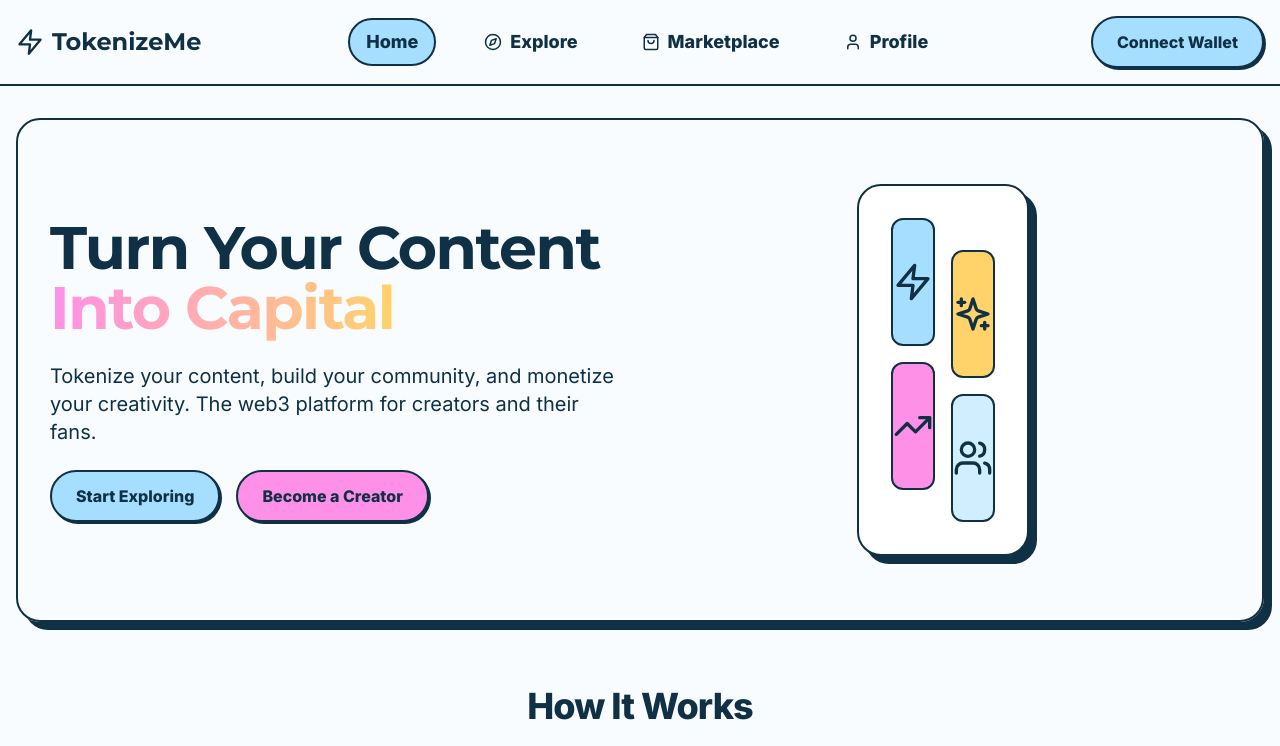
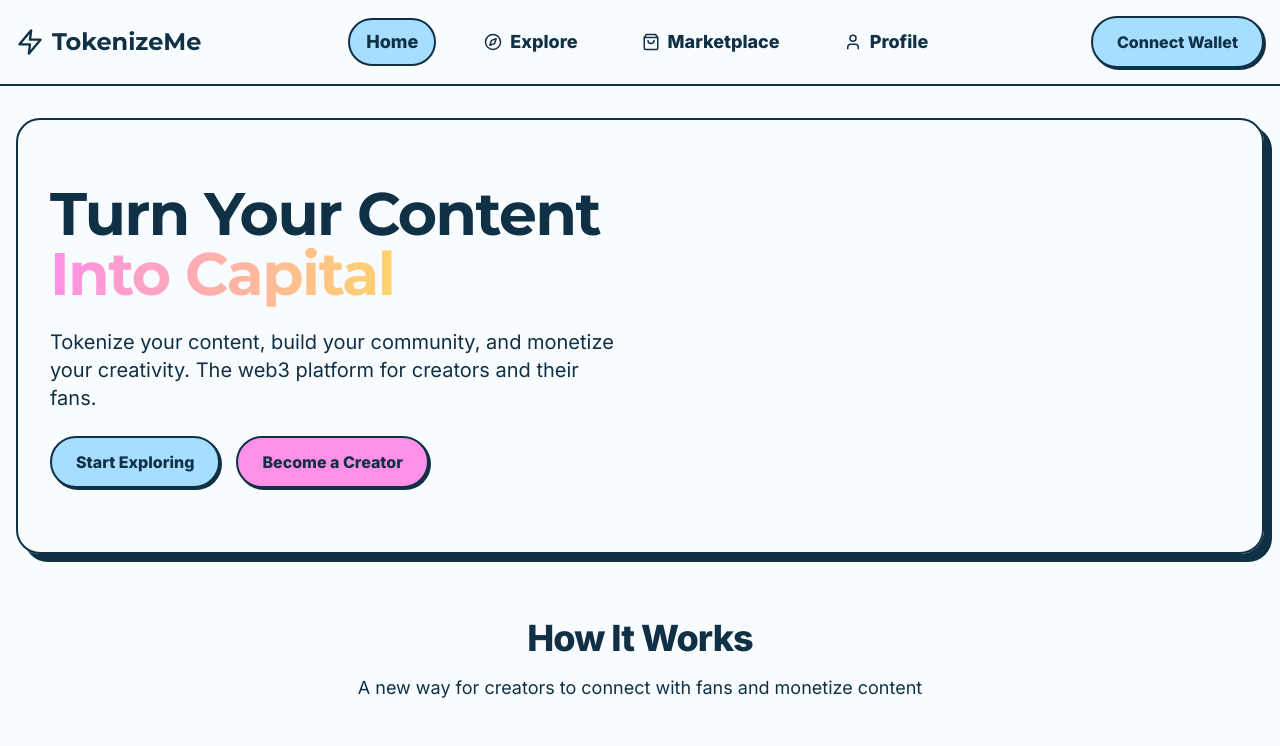
Before and after one commit to fajarramadhann/coinpost, a React (Vite) app: page / in a window 1280 px wide. Shown: the top 746 px of the page. Built offline with nearby package versions, Linux system fonts and the light colour scheme.

Commit message:
Updated HomePage.tsx

```diff
--- a/src/pages/HomePage.tsx
+++ b/src/pages/HomePage.tsx
@@ -43,34 +43,6 @@ const HomePage: React.FC = () => {
               <Link to="/create" className="btn btn-secondary text-text">Become a Creator</Link>
             </motion.div>
           </div>
-
-          <motion.div
-            className="flex justify-center"
-            initial={{ opacity: 0, scale: 0.8 }}
-            animate={{ opacity: 1, scale: 1 }}
-            transition={{ duration: 0.6, delay: 0.3 }}
-          >
-            <div className="relative p-8 bg-white rounded-3xl border-2 border-text shadow-[8px_8px_0px_0px_rgba(16,48,69,1)]">
-              <div className="grid grid-cols-2 gap-4">
-                <div className="space-y-4">
-                  <div className="h-32 bg-primary rounded-xl border-2 border-text flex items-center justify-center">
-                    <Zap size={40} className="text-text" />
-                  </div>
-                  <div className="h-32 bg-secondary rounded-xl border-2 border-text flex items-center justify-center">
-                    <TrendingUp size={40} className="text-text" />
-                  </div>
-                </div>
-                <div className="space-y-4 mt-8">
-                  <div className="h-32 bg-accent rounded-xl border-2 border-text flex items-center justify-center">
-                    <Sparkles size={40} className="text-text" />
-                  </div>
-                  <div className="h-32 bg-primary-light rounded-xl border-2 border-text flex items-center justify-center">
-                    <Users size={40} className="text-text" />
-                  </div>
-                </div>
-              </div>
-            </div>
-          </motion.div>
         </div>
       </section>
 
```
